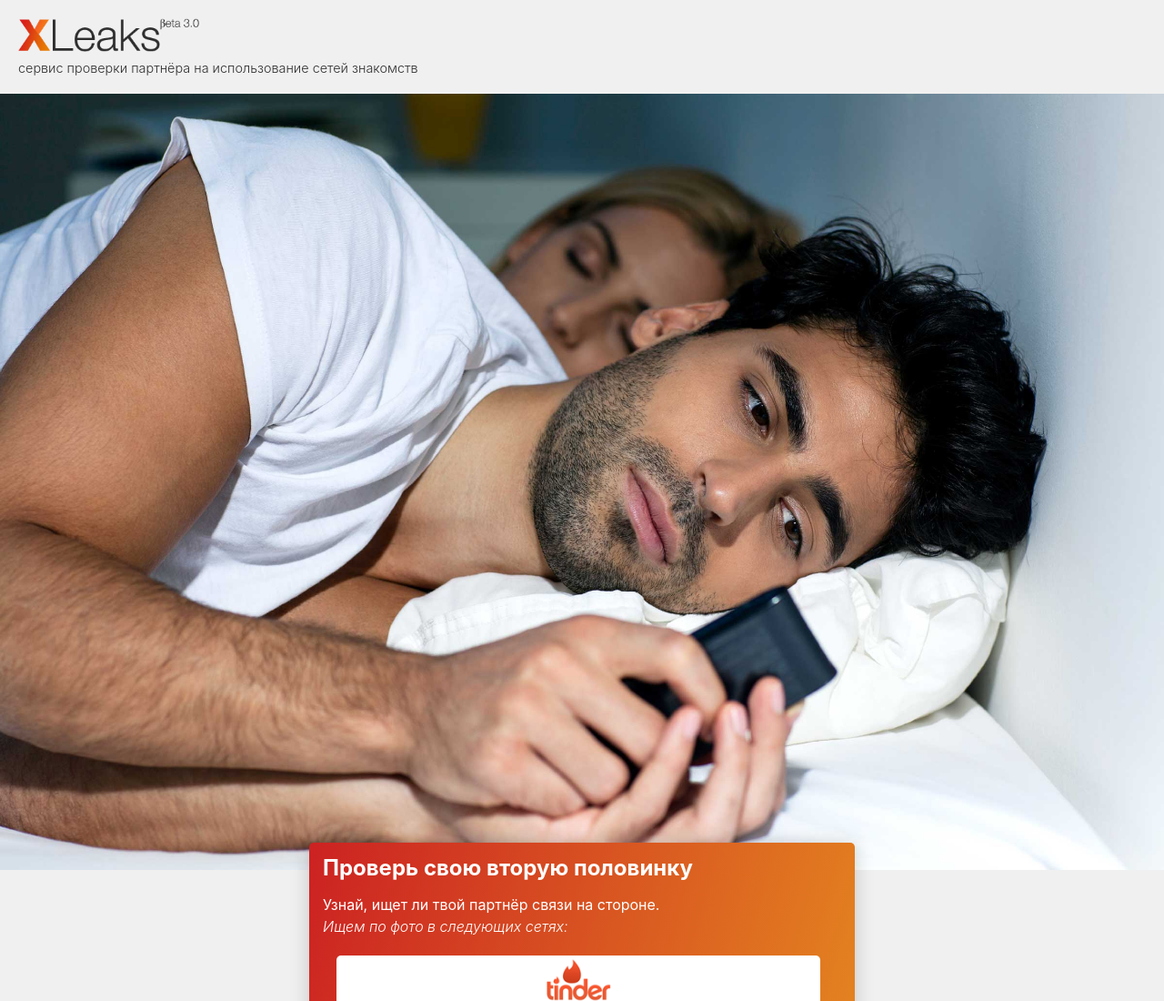
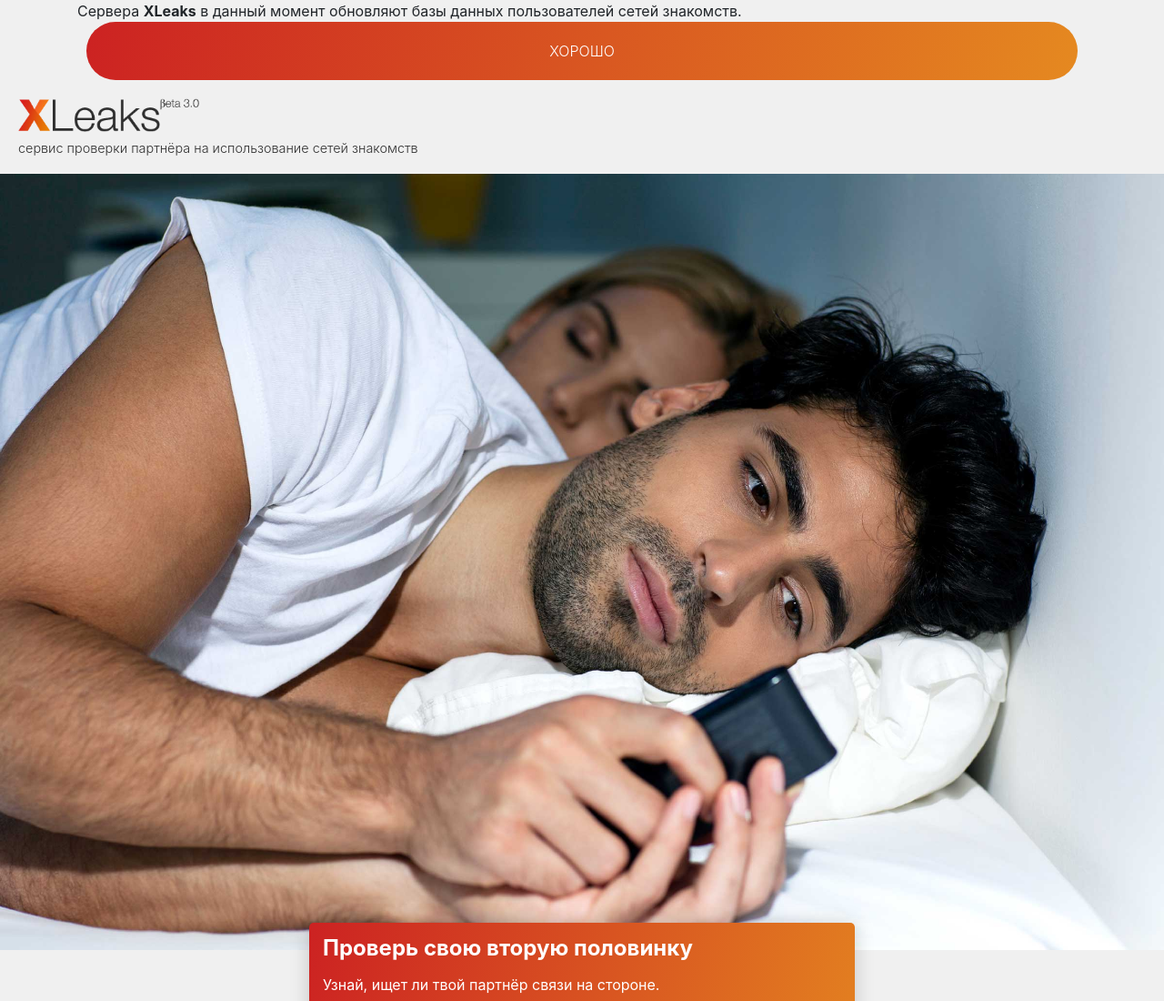
Before and after one commit to xleaks/xleaks, a plain HTML site: page index.html in a window 1280 px wide. Shown: the top 1100 px of the page at 91% size. Drawn offline with Linux system fonts and the light colour scheme.

Commit message:
Add files via upload

```diff
--- a/index.html
+++ b/index.html
@@ -3,12 +3,25 @@
     <head>
         <meta charset="utf-8">
         <meta http-equiv="x-ua-compatible" content="ie=edge">
-        <title>X</title>
+        <title>Xleaks — проверь партнёра на использование сетей знакомств</title>
         <meta name="description" content="">
         <meta name="viewport" content="width=device-width, initial-scale=1">
         <link rel="stylesheet" href="assets/app.css">
     </head>
     <body>
+        <div id="modal-background"></div>
+        <div class="container">
+            <div class="modal-me">
+                <div id="modal-content">
+                    <div class="modal-me__text">
+                        Сервера <strong>XLeaks</strong> в данный момент обновляют базы данных пользователей сетей знакомств.
+                    </div>
+                    <div class="uploadButton" id="modal-close">
+                        Хорошо
+                    </div>
+                </div>
+            </div>
+        </div>
         <div class="main-container">
             <header id="site-header" class="header">
                 <img src="assets/9.png" alt="XLeaks" width="200px"/>
```
Also changed, not shown: favicon.ico (added).
